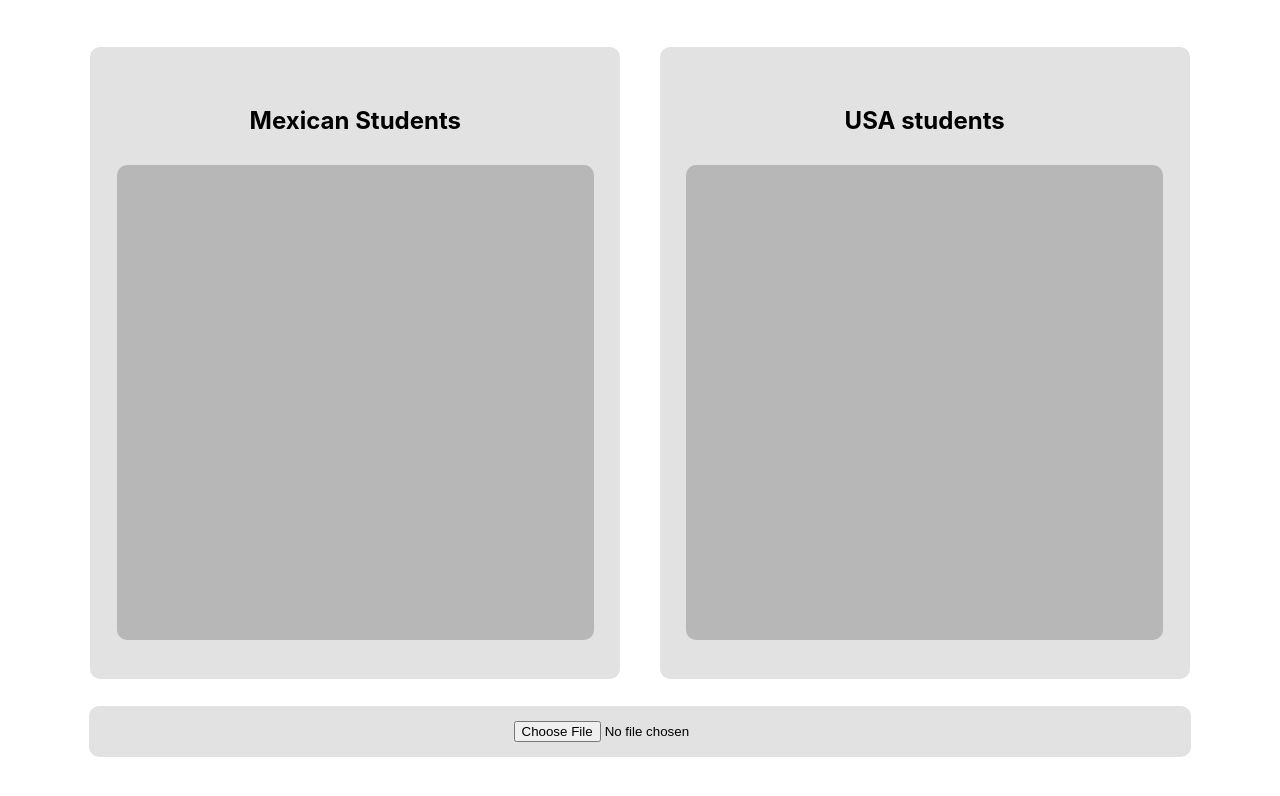
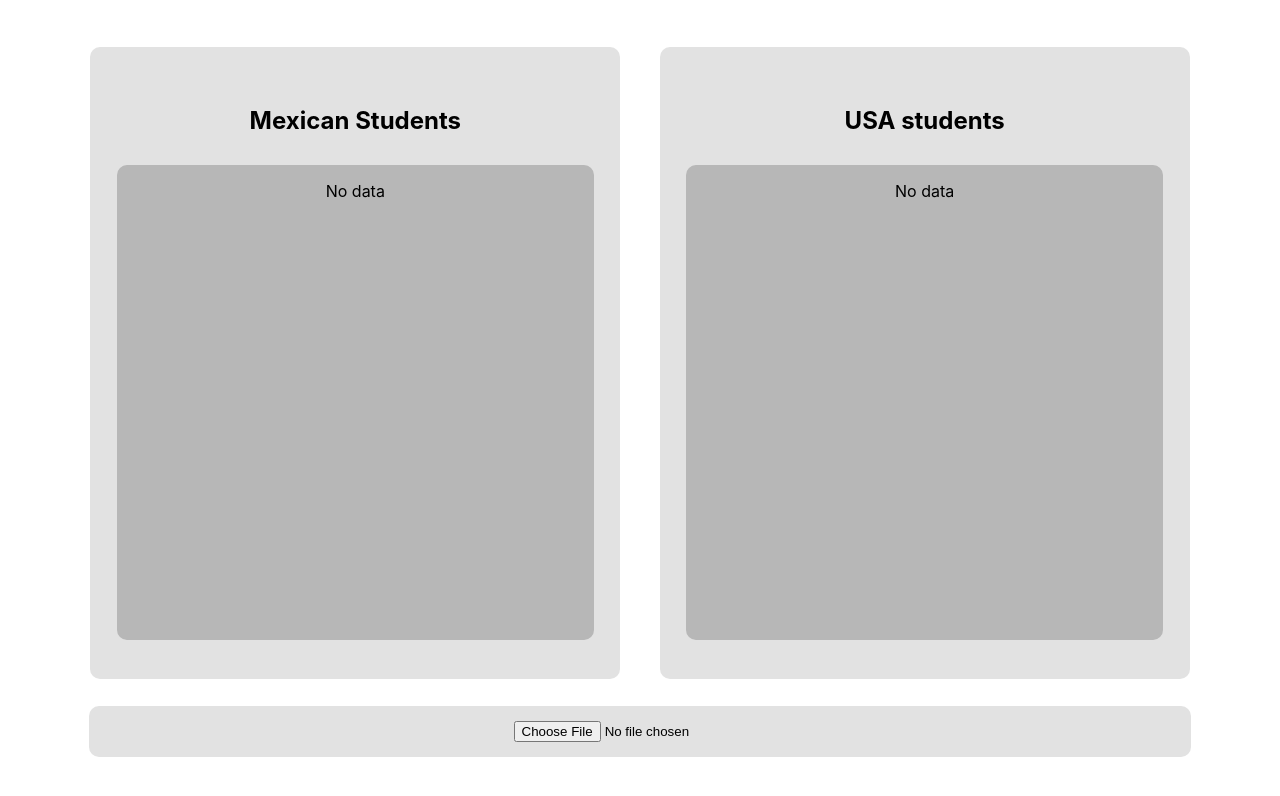
Before and after one commit to marcotorresx/student-list, a React (Create React App) app: page / in a window 1280 px wide. Shown: the top 796 px of the page. Built offline with nearby package versions, Linux system fonts and the light colour scheme.

Commit message:
Nombres no renderizados

```diff
--- a/src/App.jsx
+++ b/src/App.jsx
@@ -53,8 +53,8 @@ function App() {
   const [mxData, setMxData] = useState([]);
   const [usData, setUsData] = useState([]);
 
-  console.log(mxData);
-  console.log(usData);
+  // console.log(mxData);
+  // console.log(usData);
 
   // Generate us data
   function generateUsData(results) {
--- a/src/components/Students/students.jsx
+++ b/src/components/Students/students.jsx
@@ -2,15 +2,33 @@ import React from "react";
 import './students.css'
 
 function Students({title, data}) {
-    return(
+    // data.lenght siempra da undefined
+    // necesito otra condicion para este if
+    if ({data}.lenght == undefined){
+        return(
         <div className="students reusableCard">
             <h2> {title} </h2>
             <div className="names reusableCard">
-                {/* TODO: RENDER DATA HERE */}
-                {console.log({data})}
+                <p>No data</p>
+                {console.log('AQUI')}
             </div>
         </div>
-    )
+        )
+    } else {
+        return(
+            <div className="students reusableCard">
+                <h2> {title} </h2>
+                <div className="names reusableCard">
+                    {/* TODO: RENDER DATA HERE */}
+                    {data.map((d) =>
+                    <p> {d.name}, {d.id} </p>)}
+                </div>
+            </div>
+        )
+    }
+
+
+
 }
 
 
```
